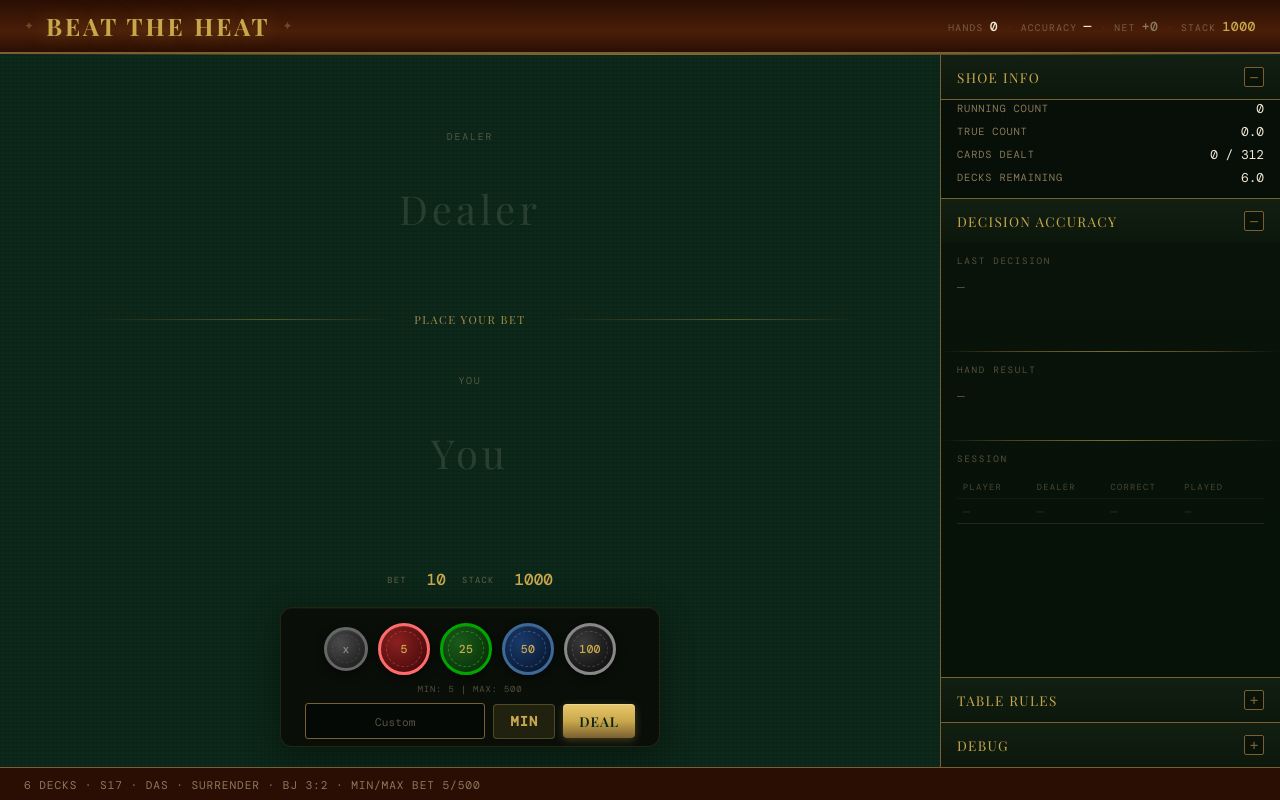
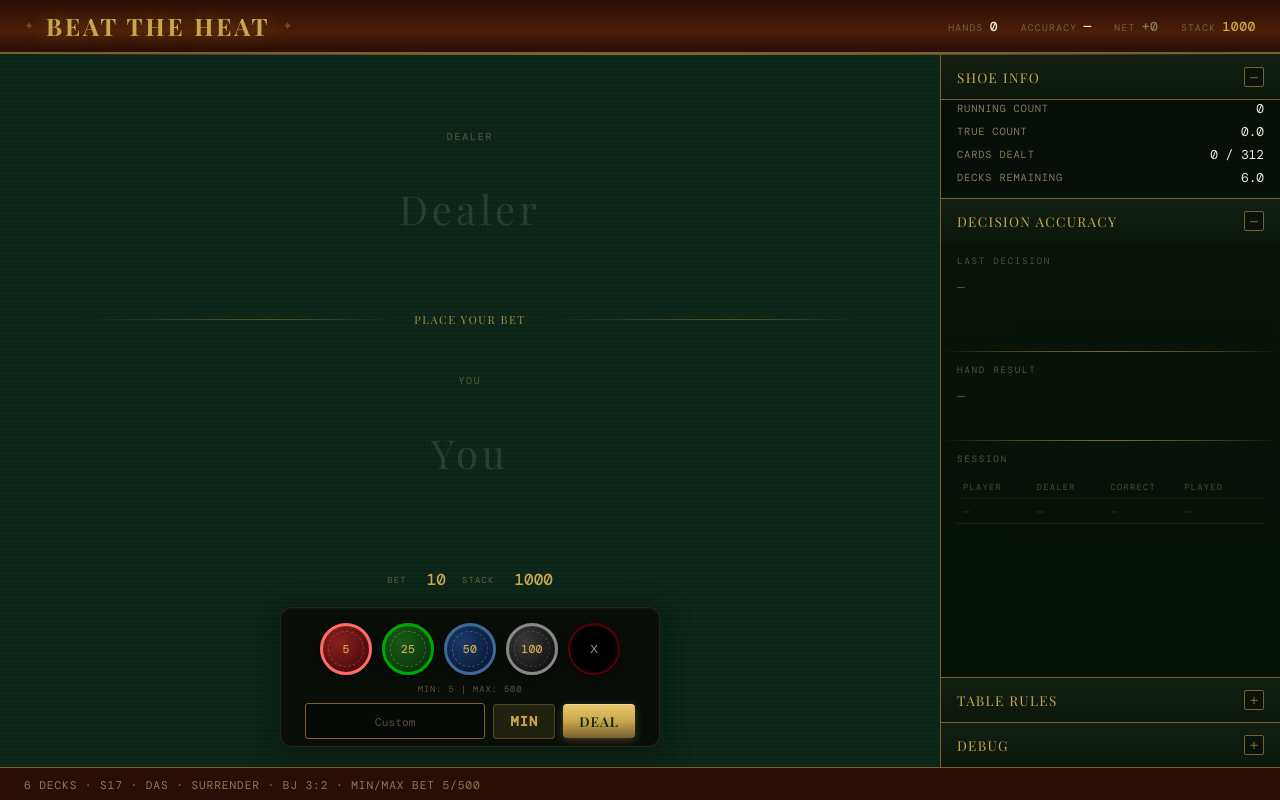
Before and after one commit to colinhauch/beat-the-heat, a React (Vite) app in the folder packages/web/: page / in a window 1280 px wide. Built offline with nearby package versions, Linux system fonts and the light colour scheme; a web font is replaced by a local one.

Commit message:
change and move clear bet button

```diff
--- a/packages/web/src/components/BettingPanel.css
+++ b/packages/web/src/components/BettingPanel.css
@@ -51,17 +51,13 @@
   transform: translateY(-1px);
 }
 
-.chip-btn--active {
-  border-color: var(--gold-bright);
-  box-shadow:
-    0 3px 12px rgba(201,168,76,0.4),
-    0 0 0 2px rgba(201,168,76,0.2),
-    inset 0 1px 0 rgba(255,255,255,0.1);
-}
-
 .chip-btn:disabled {
   opacity: 0.3;
   cursor: not-allowed;
+}
+
+.chip-btn--clear:hover:not(:disabled) {
+border-color: var(--red-bright);
 }
 
 /* Chip color variants */
@@ -89,12 +85,29 @@
 }
 .chip-btn--black::before { border-color: rgba(136,136,136,0.35); }
 
+/* Clear bet button variant */
 .chip-btn--clear {
-  background: radial-gradient(circle at 35% 35%, #4a4a4a 0%, #2a2a2a 60%, #1a1a1a 100%);
-  border-color: #666;
+  width: 52px;
+  height: 52px;
+  border-radius: 50%;
+  background: radial-gradient(circle at 35% 35%, #000000 0%, #000000 60%, #000000 100%);
   width: 44px;
   height: 44px;
+  cursor: pointer;
+  width: 52px;
+  height: 52px;
+  border-radius: 50%;
+  border: 2px solid rgba(255, 0, 0, 0.35);
+  cursor: pointer;
+  display: flex;
+  align-items: center;
+  justify-content: center;
+  position: relative;
+  box-shadow:
+    0 3px 8px rgba(0,0,0,0.5),
+    inset 0 1px 0 rgba(255,255,255,0.08);
 }
+
 .chip-btn--clear::before { border-color: rgba(102,102,102,0.35); }
 .chip-btn--clear:disabled {
   opacity: 0.25;
@@ -227,3 +240,34 @@
   background: rgba(201, 168, 76, 0.2);
   border-color: var(--gold-mid);
 }
+
+/* ─── Custom Tooltip ──────────────────────────────────────────────────── */
+.bet-action-btn.has-tooltip {
+  position: relative;
+}
+
+.bet-action-btn.has-tooltip::after {
+  content: attr(data-tooltip);
+  position: absolute;
+  top: 50%;
+  left: 100%;
+  transform: translateY(-50%);
+  margin-left: 30px;
+  padding: 6px 10px;
+  font-size: 0.65rem;
+  font-family: var(--font-mono);
+  letter-spacing: 0.02em;
+  text-transform: none;
+  white-space: nowrap;
+  color: var(--text-cream);
+  background: rgba(0, 0, 0, 0.85);
+  border: 1px solid var(--gold-dim);
+  border-radius: 3px;
+  opacity: 0;
+  pointer-events: none;
+  transition: opacity 0.1s ease;
+}
+
+.bet-action-btn.has-tooltip:hover::after {
+  opacity: 1;
+}
--- a/packages/web/src/components/BettingPanel.tsx
+++ b/packages/web/src/components/BettingPanel.tsx
@@ -64,14 +64,6 @@ export function BettingPanel() {
   return (
     <div className="betting-panel">
       <div className="bet-chips-row">
-        <button
-          className="chip-btn chip-btn--clear"
-          onClick={handleClearBet}
-          disabled={pendingBet === 0}
-          aria-label="Clear bet"
-        >
-          <span className="chip-clear-x">x</span>
-        </button>
         {QUICK_BETS.map(({ value, color }) => (
           <button
             key={value}
@@ -82,8 +74,15 @@ export function BettingPanel() {
             <span className="chip-value mono">{value}</span>
           </button>
         ))}
+        <button
+          className="chip-btn--clear"
+          onClick={handleClearBet}
+          disabled={pendingBet === 0}
+          aria-label="Clear bet"
+        >
+          <span className="chip-clear-x">X</span>
+        </button>
       </div>
-
       <div className="bet-limits mono">
         MIN: {minBet} | MAX: {maxBet}
       </div>
@@ -105,9 +104,10 @@ export function BettingPanel() {
           Min
         </button>
         <button
-          className="bet-action-btn bet-action-btn--primary serif"
+          className={`bet-action-btn bet-action-btn--primary serif ${!canDeal ? 'has-tooltip' : ''}`}
           onClick={handleDeal}
           disabled={!canDeal}
+          data-tooltip={!canDeal ? `This table has a ${minBet} chip minimum bet` : undefined}
         >
           Deal
         </button>
```
